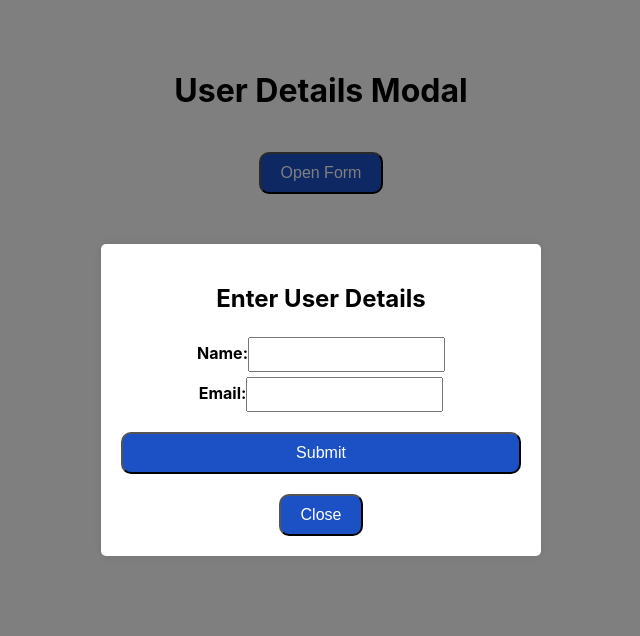
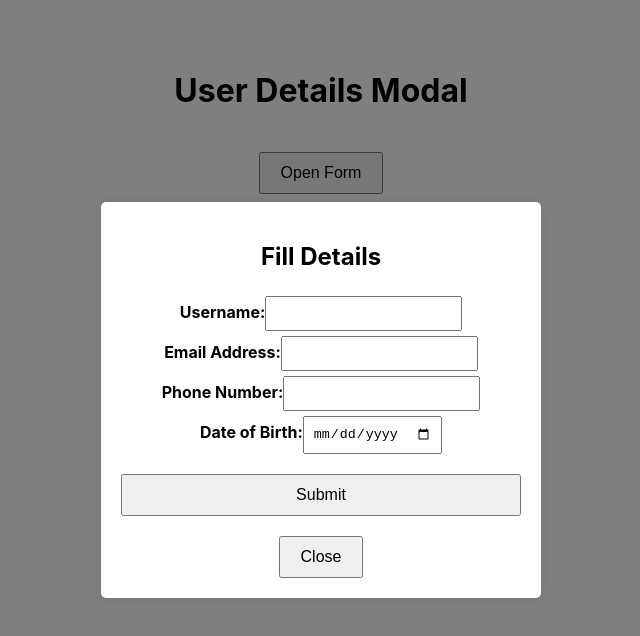
Before and after one commit to WinodShetty/xmodal, a React (Create React App) app: page / in a window 1280 px wide. Both pictures are taken after a click on the button "Open Form". Shown: the top 636 px of the page, without its empty margins (319-959 px from the left). Built offline with nearby package versions, Linux system fonts and the light colour scheme.

Commit message:
After clicking on the Open Form button, a modal form appears

```diff
--- a/src/Modal.css
+++ b/src/Modal.css
@@ -20,9 +20,6 @@
 
 button {
   margin-top: 20px;
-    color: white;
-    background-color:  rgb(27, 81, 197);
-    border-radius: 10px;
 }
 
 form {
--- a/src/Modal.js
+++ b/src/Modal.js
@@ -2,16 +2,26 @@ import React, { useState } from 'react';
 import './Modal.css';
 
 function Modal({ closeModal }) {
-  const [formData, setFormData] = useState({ name: '', email: '' });
+  const [formData, setFormData] = useState({
+    username: '',
+    email: '',
+    phone: '',
+    dob: '',
+  });
   const [errors, setErrors] = useState({});
 
   const validate = () => {
     const errors = {};
-    if (!formData.name) errors.name = 'Name is required';
+    if (!formData.username) errors.username = 'Username is required';
     if (!formData.email) errors.email = 'Email is required';
     if (formData.email && !/^[\w-]+@([\w-]+\.)+[\w-]{2,4}$/.test(formData.email)) {
       errors.email = 'Invalid email format';
     }
+    if (!formData.phone) errors.phone = 'Phone number is required';
+    if (formData.phone && !/^\d{10}$/.test(formData.phone)) {
+      errors.phone = 'Invalid phone number format';
+    }
+    if (!formData.dob) errors.dob = 'Date of birth is required';
     return errors;
   };
 
@@ -33,20 +43,20 @@ function Modal({ closeModal }) {
   return (
     <div className="modal">
       <div className="modal-content">
-        <h2>Enter User Details</h2>
+        <h2>Fill Details</h2>
         <form onSubmit={handleSubmit}>
           <div>
-            <label>Name:</label>
+            <label>Username:</label>
             <input
               type="text"
-              name="name"
-              value={formData.name}
+              name="username"
+              value={formData.username}
               onChange={handleChange}
             />
-            {errors.name && <span className="error">{errors.name}</span>}
+            {errors.username && <span className="error">{errors.username}</span>}
           </div>
           <div>
-            <label>Email:</label>
+            <label>Email Address:</label>
             <input
               type="text"
               name="email"
@@ -54,6 +64,26 @@ function Modal({ closeModal }) {
               onChange={handleChange}
             />
             {errors.email && <span className="error">{errors.email}</span>}
+          </div>
+          <div>
+            <label>Phone Number:</label>
+            <input
+              type="text"
+              name="phone"
+              value={formData.phone}
+              onChange={handleChange}
+            />
+            {errors.phone && <span className="error">{errors.phone}</span>}
+          </div>
+          <div>
+            <label>Date of Birth:</label>
+            <input
+              type="date"
+              name="dob"
+              value={formData.dob}
+              onChange={handleChange}
+            />
+            {errors.dob && <span className="error">{errors.dob}</span>}
           </div>
           <button type="submit">Submit</button>
         </form>
```
Lines whose indentation alone changed are shown as unchanged.
